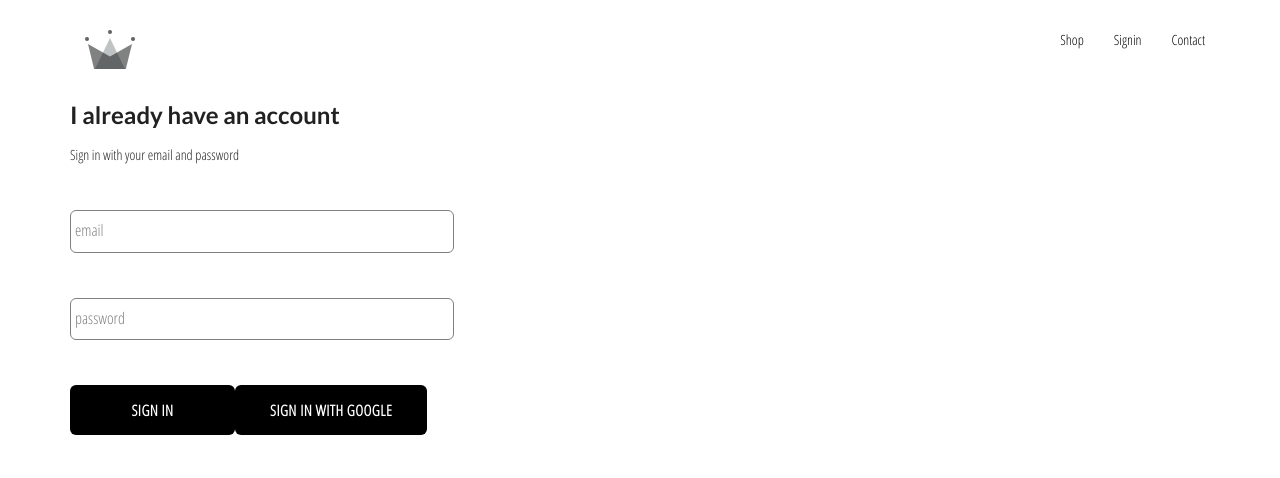
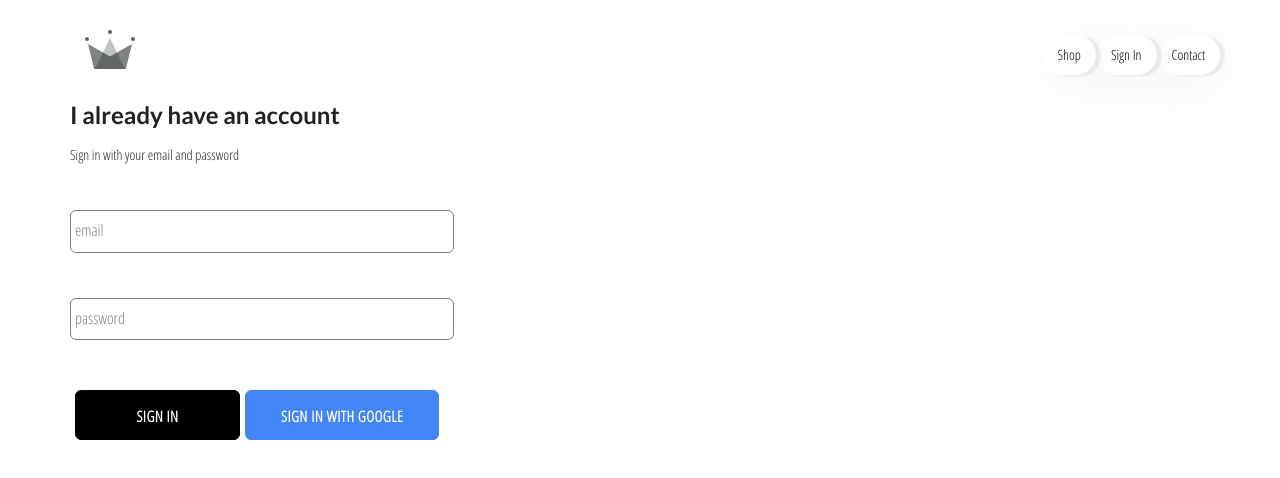
Before and after one commit to Akashdeep-Patra/Crown-React-Redux-graphql-Firebase, a React (Create React App) app: page /signin in a window 1280 px wide. Shown: the top 478 px of the page. Built offline with nearby package versions, Linux system fonts and the light colour scheme; no server answers; a web font is replaced by a local one.

Commit message:
Google oauth and sign in/out button added

```diff
--- a/src/App.jsx
+++ b/src/App.jsx
@@ -5,10 +5,30 @@ import ShopPage from "./Pages/shop/shop.component";
 import { Switch, Route } from "react-router-dom";
 import Header from "./Components/header/header";
 import SignInandSignUp from "./Pages/sign-in-and-sign-up/sign-in-and-sign-up";
-export default function App() {
+import { auth } from "../src/firebase/firebase.utils";
+export default class App extends React.Component {
+  constructor() {
+    super();
+    this.state = {
+      currentUser: null
+    };
+  }
+  unsubscribeAuth = null;
+  componentDidMount() {
+    this.unsubscribeAuth = auth.onAuthStateChanged((user) => {
+      this.setState({ currentUser: user });
+      console.log(user);
+    });
+  }
+
+  componentWillUnmount() {
+    this.unsubscribeAuth();
+  }
+
+  render() {
     return (
       <div className="App">
-      <Header />
+        <Header currentUser={this.state.currentUser} />
         <Switch>
           <Route exact path="/" component={HomePage} />
           <Route path="/shop" component={ShopPage} />
@@ -17,3 +37,4 @@ export default function App() {
       </div>
     );
   }
+}
--- a/src/Components/custom-button/custom-button.jsx
+++ b/src/Components/custom-button/custom-button.jsx
@@ -1,8 +1,11 @@
 import React from "react";
 import "./custom-button.scss";
 
-export default ({ children, ...other }) => (
-  <button className="custom-button" {...other}>
+export default ({ children, isGoogleSignIn, ...other }) => (
+  <button
+    className={`custom-button ${isGoogleSignIn ? "google-button" : ""}`}
+    {...other}
+  >
     {children}
   </button>
 );
--- a/src/Components/custom-button/custom-button.scss
+++ b/src/Components/custom-button/custom-button.scss
@@ -1,3 +1,4 @@
+
 .custom-button {
   min-width: 165px;
   width: auto;
@@ -5,6 +6,8 @@
   letter-spacing: 0.5px;
   line-height: 50px;
   padding: 0 35px 0 35px;
+  margin-inline-start: 5px;
+  margin-top: 5px;
   font-size: 15px;
   background-color: black;
   color: white;
@@ -12,13 +15,23 @@
   font-family: 'Open Sans Condensed';
   font-weight: bolder;
   border: none;
+  border: 1px solid black;
   cursor: pointer;
   border-radius: 6px;
+
   &:hover {
     background-color: white;
     color: black;
     border: 1px solid black;
-    transform: scale(1.1) translate(5%,-10%);;
+    transform:  translate(0,-10%);;
     transition: all .2s;
   }
 }
+.google-button{
+  background-color:#4285f4 ;
+  border: 1px solid #4285f4;
+  color :white;
+  &:hover{
+    border: 1px solid #4285f4;
+  }
+  }
--- a/src/Components/header/header.jsx
+++ b/src/Components/header/header.jsx
@@ -2,7 +2,8 @@ import React from "react";
 import "./header.scss";
 import { Link } from "react-router-dom";
 import { ReactComponent as Logo } from "../../assets/crown.svg";
-export default (props) => (
+import { auth } from "../../firebase/firebase.utils";
+export default ({ currentUser }) => (
   <div className="header">
     <Link className="logo-container" to="/">
       <Logo className="logo" />
@@ -11,9 +12,15 @@ export default (props) => (
       <Link className="option" to="/shop">
         Shop
       </Link>
-      <Link className="option" to="/signin">
-        Signin
-      </Link>
+      {currentUser ? (
+        <div className="option" onClick={() => auth.signOut()}>
+          Sign out
+        </div>
+      ) : (
+        <Link className="option" to="/signin">
+          Sign In
+        </Link>
+      )}
       <Link className="option" to="/contact">
         Contact
       </Link>
--- a/src/Components/header/header.scss
+++ b/src/Components/header/header.scss
@@ -1,3 +1,12 @@
+.capsule{
+  padding: 1%;
+  box-shadow: 0 1px 2px rgba(0,0,0,0.07),
+  0 2px 4px rgba(0,0,0,0.07),
+  0 4px 8px rgba(0,0,0,0.07),
+  0 8px 16px rgba(0,0,0,0.07),
+  0 16px 32px rgba(0,0,0,0.07),
+  0 32px 64px rgba(0,0,0,0.07);
+}
 .header {
   height: 70px;
   width: 100%;
@@ -19,7 +28,15 @@
     justify-content: flex-end;
 
     .option {
+      border-radius: 20px;
+      margin-block-start: 5%;
+      box-shadow: 5px 1px 2px rgba(0,0,0,0.07),
+      5px 10px 64px rgba(0,0,0,0.07);
       padding: 10px 15px;
+      &:hover{
+        cursor: pointer;
+        color: black;
+      }
     }
   }
 }
--- a/src/Components/signin/signin.jsx
+++ b/src/Components/signin/signin.jsx
@@ -42,7 +42,7 @@ export default class SignIn extends React.Component {
             required
           />
           <CustomButton type="submit"> Sign In</CustomButton>
-          <CustomButton onClick={signInWithGoogle}>
+          <CustomButton isGoogleSignIn={true} onClick={signInWithGoogle}>
             Sign In with Google
           </CustomButton>
         </form>
```
Lines whose indentation alone changed are shown as unchanged.
